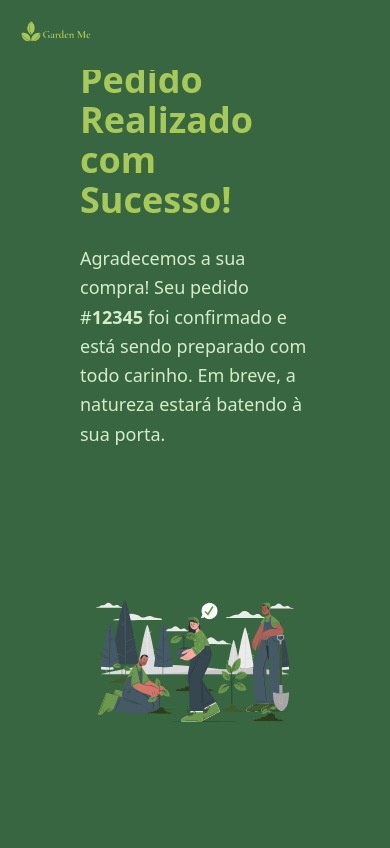
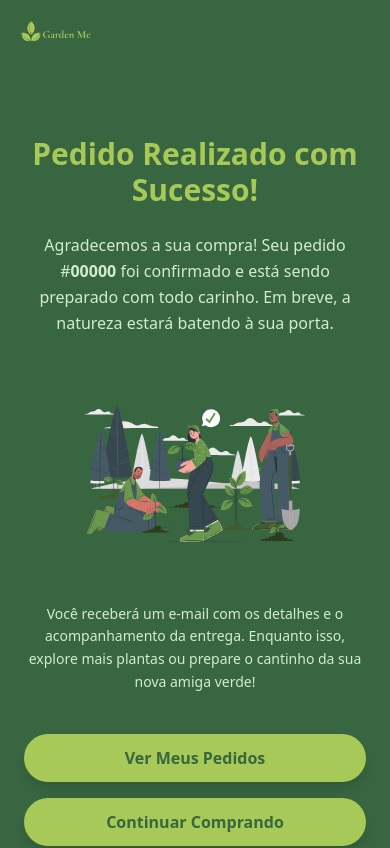
Before and after one commit to standbytheboy/gardenme, a React (Vite) app in the folder frontend/: page /pedido-sucesso in a window 390 px wide. Shown: the top 848 px of the page. Built offline with nearby package versions, Linux system fonts and the light colour scheme; some icons are missing.

Commit message:
making order success page responsive

```diff
--- a/frontend/src/pages/OrderSucessPage.tsx
+++ b/frontend/src/pages/OrderSucessPage.tsx
@@ -1,29 +1,25 @@
 import React from "react";
-import successIllustration from "../assets/Reforestation-cuate.svg"; // Substitua pelo caminho da sua imagem real
+import successIllustration from "../assets/Reforestation-cuate.svg";
 import { Navbar } from "../components/Navbar";
 import Footer from "../components/Footer";
-import { useNavigate } from "react-router-dom";
+import { useNavigate, useLocation } from "react-router-dom";
 
-interface OrderSuccessPageProps {
-  orderNumber?: string; // Opcional, caso você queira passar o número do pedido
-}
+const OrderSuccessPage: React.FC = () => {
+  const navigate = useNavigate();
+  const location = useLocation();
 
-
-const OrderSuccessPage: React.FC<OrderSuccessPageProps> = ({
-  orderNumber = "12345",
-}) => {
-
-  const navigate = useNavigate();
+  // Captura o número do pedido passado pelo CheckoutPage
+  const orderNumber = location.state?.orderNumber || "00000";
 
   return (
-    <div>
-      <Navbar></Navbar>
-      <div className="min-h-[45rem] bg-[#386641] mt-15 px-20 md:p-20 flex flex-col items-center">
-        <h1 className="text-4xl md:text-5xl font-bold text-[#A7C957] mb-6">
+    <div className="pt-[4rem]">
+      <Navbar />
+      <div className=" min-h-[45rem] bg-[#386641] px-6 py-12 md:px-20 md:py-20 flex flex-col items-center text-center md:text-left">
+        <h1 className="text-3xl md:text-5xl font-bold text-[#A7C957] mb-6 mt-6 md:mt-0">
           Pedido Realizado com Sucesso!
         </h1>
 
-        <p className="text-lg md:text-xl text-[#D4EDC8] max-w-3xl leading-relaxed mb-12">
+        <p className="text-base md:text-xl text-[#D4EDC8] max-w-3xl leading-relaxed mb-12">
           Agradecemos a sua compra! Seu pedido #
           <span className="font-semibold">{orderNumber}</span> foi confirmado e
           está sendo preparado com todo carinho. Em breve, a natureza estará
@@ -34,26 +30,32 @@ const OrderSuccessPage: React.FC<OrderSuccessPageProps> = ({
           <img
             src={successIllustration}
             alt="Pedido Realizado"
-            className="mx-auto size-[20rem]"
+            className="mx-auto w-64 md:w-80"
           />
         </div>
 
-        <p className="text-md md:text-lg text-[#D4EDC8] max-w-3xl leading-relaxed mb-10">
+        <p className="text-sm md:text-lg text-[#D4EDC8] max-w-3xl leading-relaxed mb-10">
           Você receberá um e-mail com os detalhes e o acompanhamento da entrega.
           Enquanto isso, explore mais plantas ou prepare o cantinho da sua nova
           amiga verde!
         </p>
 
-        <div className="flex flex-col md:flex-row space-y-4 md:space-y-0 md:space-x-6 w-full max-w-lg">
-          <button onClick={() => navigate('/perfil')} className="cursor-pointer flex-1 bg-[#A7C957] text-[#386641] py-3 px-6 rounded-full text-lg font-semibold hover:opacity-90 transition duration-300 shadow-lg">
+        <div className="flex flex-col md:flex-row gap-4 md:gap-6 w-full max-w-lg mb-10">
+          <button
+            onClick={() => navigate("/perfil")}
+            className="cursor-pointer flex-1 bg-[#A7C957] text-[#386641] py-3 px-6 rounded-full text-base md:text-lg font-semibold hover:opacity-90 transition duration-300 shadow-lg"
+          >
             Ver Meus Pedidos
           </button>
-          <button onClick={() => navigate('/plantas')} className="cursor-pointer flex-1 bg-[#A7C957] text-[#386641] py-3 px-6 rounded-full text-lg font-semibold hover:opacity-90 transition duration-300 shadow-lg">
+          <button
+            onClick={() => navigate("/plantas")}
+            className="cursor-pointer flex-1 bg-[#A7C957] text-[#386641] py-3 px-6 rounded-full text-base md:text-lg font-semibold hover:opacity-90 transition duration-300 shadow-lg"
+          >
             Continuar Comprando
           </button>
         </div>
       </div>
-      <Footer></Footer>
+      <Footer />
     </div>
   );
 };
```
